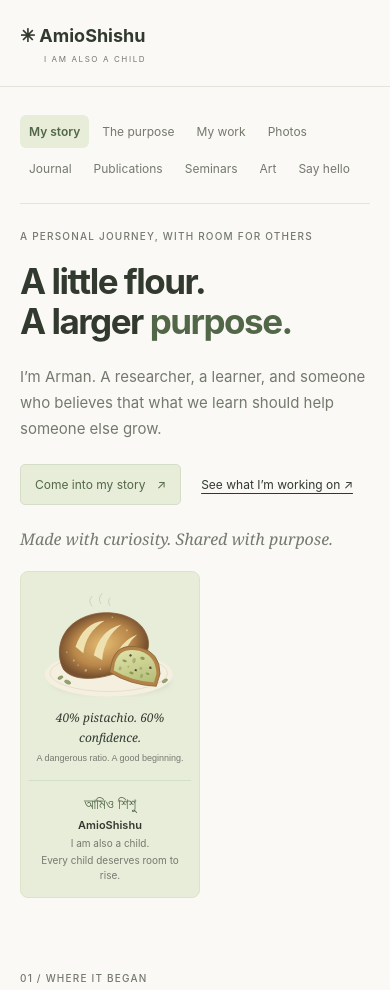
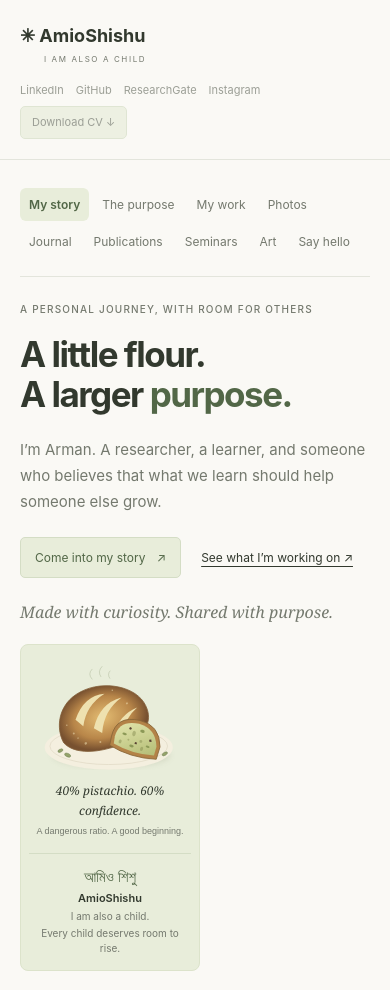
Before and after one commit to armanxer/AmioShishu, a plain HTML site: page index.html in a window 390 px wide. Shown: the top 990 px of the page. Drawn offline with Linux system fonts and the light colour scheme.

Commit message:
Add configurable header social links and CV download placeholder

```diff
--- /dev/null
+++ b/header-links.js
@@ -0,0 +1,41 @@
+/* YOUR SOCIAL LINKS AND CV
+ * Replace an empty string below with your full https:// profile URL.
+ * Upload your PDF to assets/ and set cv to "assets/your-cv.pdf".
+ * Leave a value empty to keep its visible placeholder disabled.
+ * These settings are separate from content.js, so editor exports cannot overwrite them.
+ */
+const HEADER_LINKS = {
+  linkedin: "",      // Example: "https://www.linkedin.com/in/your-name/"
+  github: "",        // Example: "https://github.com/your-username"
+  researchgate: "",  // Example: "https://www.researchgate.net/profile/Your-Name"
+  instagram: "",     // Example: "https://www.instagram.com/your-username/"
+  cv: ""            // Example: "assets/Arman-CV.pdf" (upload this file first)
+};
+
+// No href is assigned until a valid URL is provided: placeholders never jump the page.
+document.querySelectorAll("[data-header-link]").forEach(link => {
+  const key = link.dataset.headerLink;
+  const value = (HEADER_LINKS[key] || "").trim();
+  const socialURL = /^https:\/\//i.test(value);
+  const localPDF = /^assets\/[a-zA-Z0-9_./-]+\.pdf$/i.test(value) && !value.includes("..");
+  const valid = key === "cv" ? (socialURL || localPDF) : socialURL;
+
+  if (!value || !valid) {
+    link.removeAttribute("href");
+    link.setAttribute("aria-disabled", "true");
+    link.title = key === "cv" ? "CV will be added soon" : "Profile link will be added soon";
+    return;
+  }
+
+  link.href = value;
+  link.removeAttribute("aria-disabled");
+  link.title = key === "cv" ? "Download CV" : "Open " + link.textContent;
+  if (key === "cv" && localPDF) {
+    link.setAttribute("download", value.split("/").pop());
+  } else {
+    // External sites (including externally hosted PDFs) open in a new tab.
+    // Browsers may ignore download for cross-origin PDFs; use assets/ for direct download.
+    link.target = "_blank";
+    link.rel = "noopener noreferrer";
+  }
+});
--- a/index.html
+++ b/index.html
@@ -10,15 +10,24 @@
 <script src="content.js" defer>
 </script>
 <script src="content-model.js" defer></script>
+<script src="header-links.js" defer></script>
 <script src="app.js" defer>
 </script>
 </head>
 <body class="portfolio-page">
 <a class="skip" href="#main">Skip to content</a>
-<!-- Brand-only header. All section navigation is in the left sidebar. -->
+<!-- Brand and social shortcuts. Section navigation stays in the left sidebar. -->
 <header>
 <a class="brand" href="#">✳ AmioShishu<span>I AM ALSO A CHILD</span>
 </a>
+<!-- Edit URLs in header-links.js. Empty placeholders are disabled automatically. -->
+<div class="header-links" aria-label="Social links and CV">
+  <a data-header-link="linkedin" aria-disabled="true">LinkedIn</a>
+  <a data-header-link="github" aria-disabled="true">GitHub</a>
+  <a data-header-link="researchgate" aria-disabled="true">ResearchGate</a>
+  <a data-header-link="instagram" aria-disabled="true">Instagram</a>
+  <a data-header-link="cv" class="cv-link" aria-disabled="true">Download CV ↓</a>
+</div>
 </header>
 <div class="notebook-layout">
 <!-- Sidebar links follow your custom sections in content.js. -->
--- a/style.css
+++ b/style.css
@@ -256,3 +256,16 @@ img { max-width: 100%; }
 .hero-art .photo-identity > span { font: inherit; color: inherit; }
 .hero-art .photo-identity .identity-bangla { font-size: 15px; color: var(--green); }
 .hero-art .photo-identity .identity-name { font-size: 11px; font-weight: 600; color: var(--ink); }
+
+/* Header shortcuts: social links + CV, independent of sidebar navigation. */
+.header-links { display: flex; align-items: center; justify-content: flex-end; flex-wrap: wrap; gap: 10px 16px; font-size: 11px; line-height: 1.5; }
+.header-links a { white-space: nowrap; color: var(--green); }
+.header-links a[aria-disabled="true"] { color: var(--muted); cursor: default; text-decoration: none; opacity: .7; }
+.header-links .cv-link { padding: 7px 11px; border: 1px solid #d4ddc5; border-radius: 5px; background: var(--pistachio); }
+@media (max-width: 760px) {
+  .portfolio-page > header { flex-wrap: wrap; gap: 16px; }
+  .header-links { margin-left: auto; gap: 8px 12px; }
+}
+@media (max-width: 480px) {
+  .header-links { width: 100%; justify-content: flex-start; margin-left: 0; }
+}
```
Also changed, not shown: CUSTOMIZE.md (+8 -0 lines).
